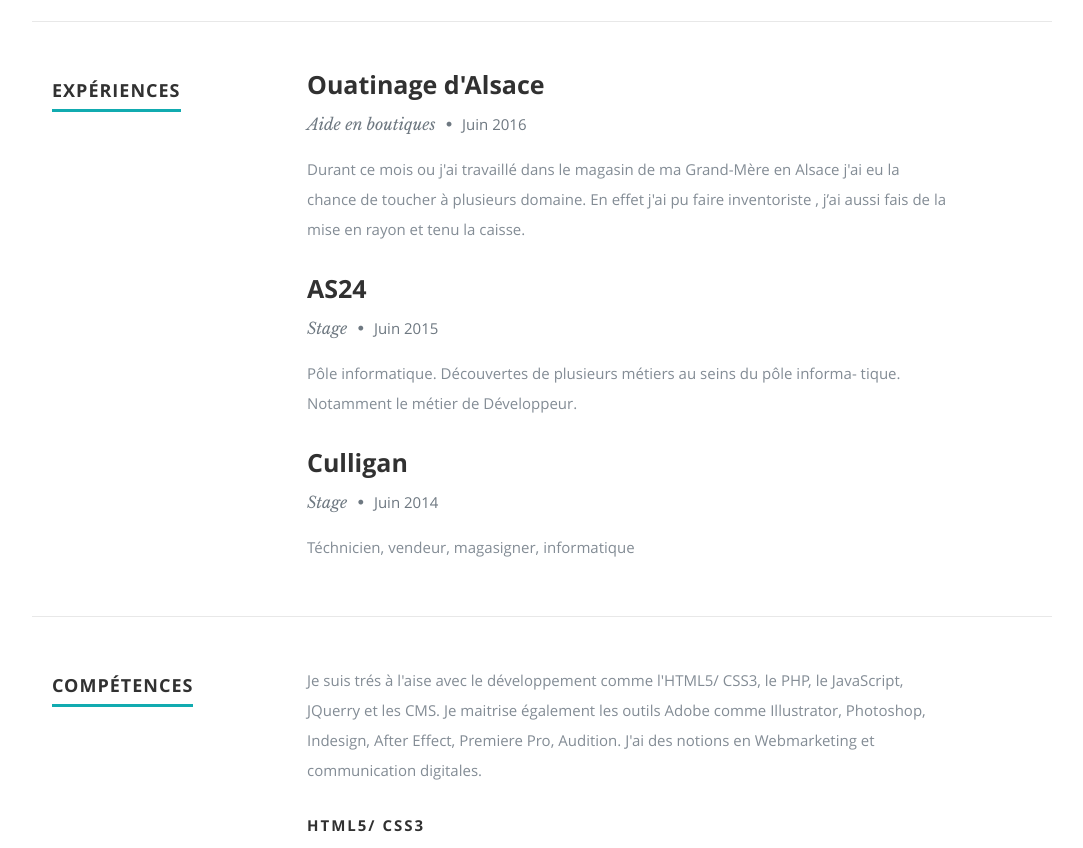
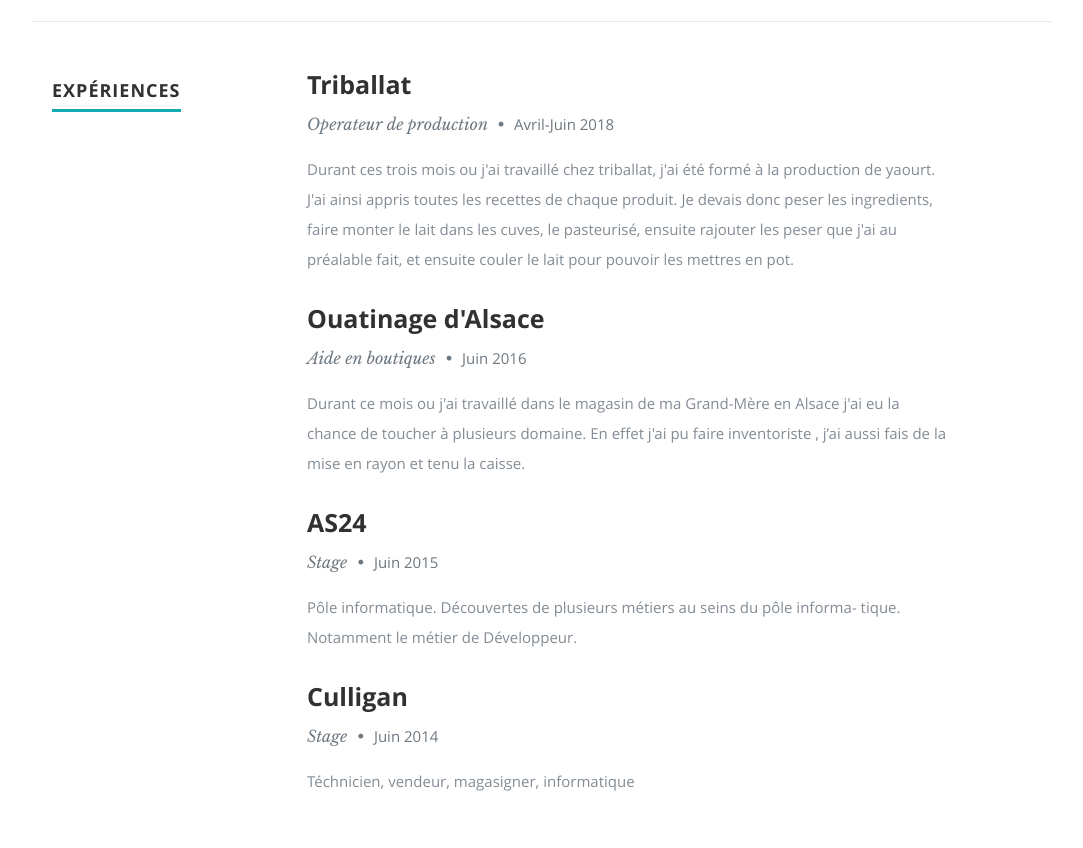
Before and after one commit to nicolasgrk/cv, a plain HTML site: page index.html in a window 1280 px wide. Shown: the part 1931-2779 px from the top of the page, without its empty margins (98-1181 px from the left). Drawn offline with nearby package versions, Linux system fonts and the light colour scheme.

Commit message:
Update index.html

```diff
--- a/index.html
+++ b/index.html
@@ -197,6 +197,25 @@
          </div>
 
          <div class="nine columns main-col">
+		  <div class="row item">
+
+              <div class="twelve columns">
+
+                 <h3>Triballat</h3>
+                 <p class="info">Operateur de production <span>&bull;</span> <em class="date">Avril-Juin 2018</em></p>
+
+                 <p>
+                 Durant ces trois mois ou j'ai travaillé chez triballat, j'ai été formé à la production de yaourt. J'ai ainsi appris toutes les recettes de chaque produit.
+                 Je devais donc peser les ingredients, faire monter le lait dans les cuves, le pasteurisé, ensuite rajouter les peser que j'ai au préalable fait, et ensuite couler le lait
+                 pour pouvoir les mettres en pot.
+
+
+                 </p>
+
+              </div>
+
+           </div> <!-- item end -->
+
 
             <div class="row item">
 
```
